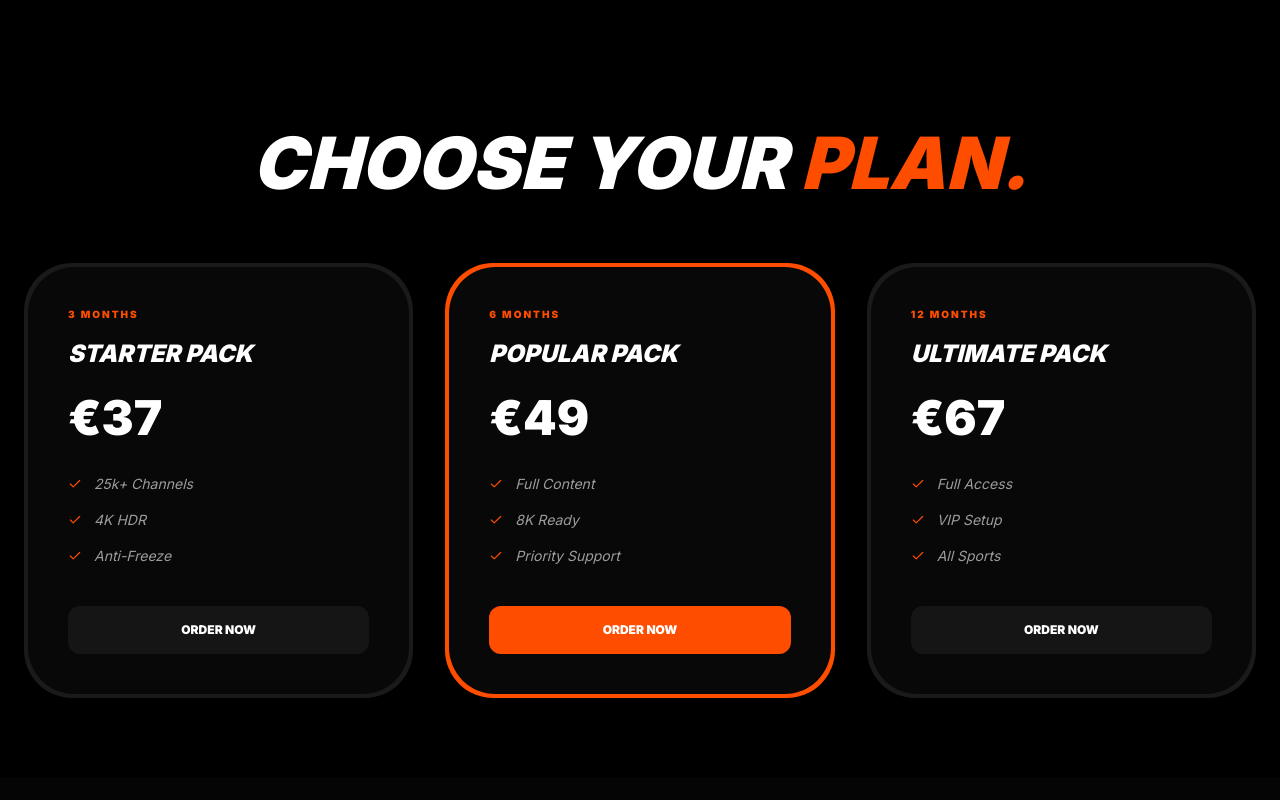
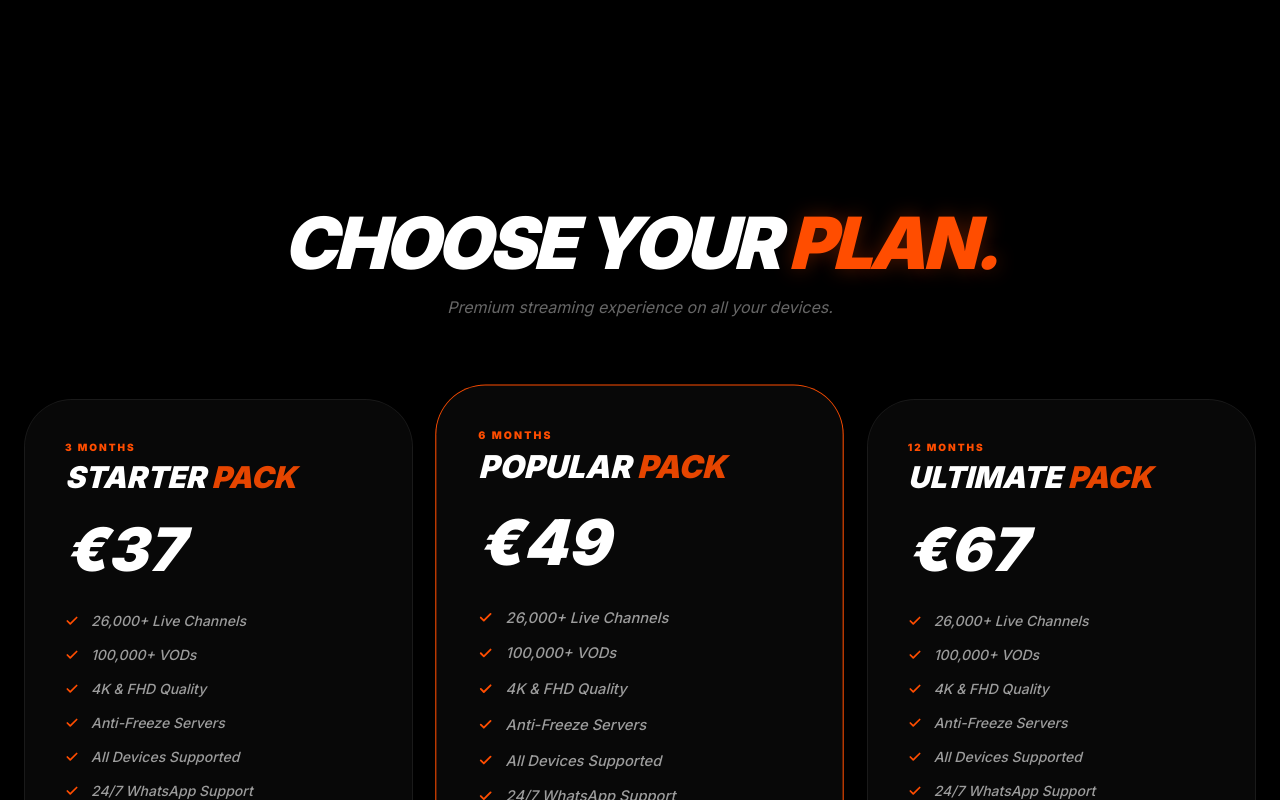
Before and after one commit to mangusta36/qwevotv-stream, a Next.js app: page / in a window 1280 px wide. Shown: the part 2000-2800 px from the top of the page. Built offline with nearby package versions, Linux system fonts and the light colour scheme.

Commit message:
jajahwhgwg13

```diff
--- a/src/components/layout/Navbar.tsx
+++ b/src/components/layout/Navbar.tsx
@@ -5,6 +5,9 @@ import { useState } from "react";
 
 export default function Navbar() {
   const [isOpen, setIsOpen] = useState(false);
+
+  // الرابط الجديد مع الميساج
+  const whatsappUrl = "https://wa.me/447828714977?text=Hello.%20(qwevo%20tv)";
 
   return (
     <header className="w-full fixed top-0 z-[100] py-4 px-6 md:px-12">
@@ -20,7 +23,7 @@ export default function Navbar() {
           </span>
         </Link>
 
-        {/* Links dialek kamlin - Reje3na Features, Pricing, Blog, Support */}
+        {/* Links dialek kamlin */}
         <div className="hidden lg:flex gap-8 text-[13px] font-extrabold text-white/80">
           <Link href="/" className="hover:text-primary transition-colors uppercase tracking-[0.15em]">Home</Link>
           <Link href="/features" className="hover:text-primary transition-colors uppercase tracking-[0.15em]">Features</Link>
@@ -32,8 +35,9 @@ export default function Navbar() {
         {/* WhatsApp Button */}
         <div className="flex items-center gap-4">
           <a
-            href="https://wa.me/447828714977"
+            href={whatsappUrl}
             target="_blank"
+            rel="noopener noreferrer"
             className="hidden sm:flex bg-primary hover:bg-white hover:text-black text-white px-8 py-3 rounded-2xl font-black text-xs items-center gap-2 transition-all shadow-xl shadow-primary/20 transform hover:-translate-y-1"
           >
             <MessageCircle size={18} fill="currentColor" />
@@ -54,7 +58,7 @@ export default function Navbar() {
           <Link href="/pricing" onClick={()=>setIsOpen(false)} className="text-white font-black uppercase text-lg tracking-widest">Pricing</Link>
           <Link href="/blog" onClick={()=>setIsOpen(false)} className="text-white font-black uppercase text-lg tracking-widest">Blog</Link>
           <Link href="/support" onClick={()=>setIsOpen(false)} className="text-white font-black uppercase text-lg tracking-widest">Support</Link>
-          <a href="https://wa.me/447828714977" className="bg-primary text-white py-4 rounded-2xl font-black shadow-lg">WHATSAPP</a>
+          <a href={whatsappUrl} target="_blank" rel="noopener noreferrer" className="bg-primary text-white py-4 rounded-2xl font-black shadow-lg">WHATSAPP</a>
         </div>
       )}
     </header>
--- a/src/components/sections/Pricing.tsx
+++ b/src/components/sections/Pricing.tsx
@@ -1,39 +1,104 @@
 "use client";
-import { Check, Star, Zap } from "lucide-react";
+import { Check } from "lucide-react";
+import { motion } from "framer-motion";
 
-const plans = [
-  { name: "Starter", duration: "3 Months", price: "37", features: ["25k+ Channels", "4K HDR", "Anti-Freeze"], recommended: false },
-  { name: "Popular", duration: "6 Months", price: "49", features: ["Full Content", "8K Ready", "Priority Support"], recommended: true },
-  { name: "Ultimate", duration: "12 Months", price: "67", features: ["Full Access", "VIP Setup", "All Sports"], recommended: false }
+const FEATURES = [
+  "26,000+ Live Channels",
+  "100,000+ VODs",
+  "4K & FHD Quality",
+  "Anti-Freeze Servers",
+  "All Devices Supported",
+  "24/7 WhatsApp Support",
+  "Free Setup Assistance"
+];
+
+const PLANS = [
+  { id: "starter", name: "Starter", duration: "3 Months", price: "37", recommended: false },
+  { id: "popular", name: "Popular", duration: "6 Months", price: "49", recommended: true },
+  { id: "ultimate", name: "Ultimate", duration: "12 Months", price: "67", recommended: false }
 ];
 
 export default function Pricing() {
+  const phoneNumber = "447828714977";
+  const siteName = "qwevo tv";
+
   return (
+    <section className="py-20 bg-black w-full overflow-hidden" id="pricing">
       <div className="max-w-7xl mx-auto px-6">
-      <div className="text-center mb-16">
-        <h2 className="text-4xl md:text-7xl font-black text-white uppercase italic">CHOOSE YOUR <span className="text-primary">PLAN.</span></h2>
+
+        <div className="text-center mb-12 md:mb-20">
+          {/* استعملت Framer Motion خفيف هنا باش نتفاداو مشاكل الـ CSS */}
+          <motion.h2
+            initial={{ opacity: 0, y: 10 }}
+            whileInView={{ opacity: 1, y: 0 }}
+            viewport={{ once: true }}
+            className="text-4xl md:text-7xl font-black text-white uppercase italic tracking-tighter"
+          >
+            CHOOSE YOUR <span className="text-primary" style={{ textShadow: '0 0 20px rgba(255,68,0,0.3)' }}>PLAN.</span>
+          </motion.h2>
+          <p className="text-white/40 mt-4 italic text-sm md:text-base">Premium streaming experience on all your devices.</p>
         </div>
-      <div className="grid grid-cols-1 md:grid-cols-3 gap-8">
-        {plans.map((plan, i) => (
-          <div key={i} className={`p-1 rounded-[3rem] ${plan.recommended ? 'bg-primary' : 'bg-white/10'}`}>
-            <div className="bg-[#080808] rounded-[2.9rem] p-10 h-full flex flex-col">
-              <span className="text-primary font-black text-[10px] uppercase mb-4 tracking-[0.2em]">{plan.duration}</span>
-              <h3 className="text-2xl font-black text-white uppercase italic mb-6">{plan.name} PACK</h3>
-              <div className="text-5xl font-black text-white mb-8">€{plan.price}</div>
-              <div className="space-y-4 mb-10 flex-grow">
-                {plan.features.map((f, idx) => (
-                  <div key={idx} className="flex items-center gap-3 text-sm text-white/60 italic">
-                    <Check size={14} className="text-primary" /> {f}
+
+        <div className="grid grid-cols-1 md:grid-cols-3 gap-6 md:gap-8">
+          {PLANS.map((plan) => {
+            const message = `Hello, I want ${plan.duration}. (${siteName})`;
+            const whatsappUrl = `https://wa.me/${phoneNumber}?text=${encodeURIComponent(message)}`;
+
+            return (
+              <article
+                key={plan.id}
+                className={`relative flex flex-col transition-all duration-300 ${
+                  plan.recommended ? 'md:scale-105 z-10' : 'scale-100'
+                }`}
+              >
+                <div className={`h-full rounded-[3rem] p-[1px] ${
+                  plan.recommended ? 'bg-primary' : 'bg-white/10'
+                }`}>
+                  <div className="bg-[#080808] rounded-[2.9rem] p-8 md:p-10 h-full flex flex-col min-h-[580px]">
+
+                    <header className="mb-6">
+                      <p className="text-primary font-black text-[10px] uppercase tracking-[0.2em]">
+                        {plan.duration}
+                      </p>
+                      <h3 className="text-2xl md:text-3xl font-black text-white uppercase italic mt-1">
+                        {plan.name} <span className="text-primary/90">Pack</span>
+                      </h3>
+                    </header>
+
+                    <div className="mb-8">
+                      <span className="text-5xl md:text-6xl font-black text-white italic">€{plan.price}</span>
                     </div>
+
+                    <ul className="space-y-3.5 mb-10 flex-grow">
+                      {FEATURES.map((feature, idx) => (
+                        <li key={idx} className="flex items-center gap-3">
+                          <Check size={14} className="text-primary flex-shrink-0" strokeWidth={3} />
+                          <span className="text-[13px] md:text-sm text-white/60 font-medium italic">{feature}</span>
+                        </li>
                       ))}
-              </div>
-              <a href="https://wa.me/447828714977" className={`py-4 rounded-xl font-black text-xs uppercase text-center transition-all ${plan.recommended ? 'bg-primary text-white' : 'bg-white/5 text-white hover:bg-white/10'}`}>
+                    </ul>
+
+                    <a
+                      href={whatsappUrl}
+                      target="_blank"
+                      rel="noopener noreferrer"
+                      aria-label={`Order ${plan.name} package`}
+                      className={`block w-full py-4 md:py-5 rounded-2xl font-black text-[11px] uppercase text-center transition-all duration-200 ${
+                        plan.recommended
+                        ? 'bg-primary text-white shadow-lg shadow-primary/20 hover:brightness-110 active:scale-95'
+                        : 'bg-white/5 text-white border border-white/10 hover:bg-white/10'
+                      }`}
+                    >
                       ORDER NOW
                     </a>
+
                   </div>
                 </div>
-        ))}
+              </article>
+            );
+          })}
         </div>
       </div>
+    </section>
   );
 }
```
Also changed, not shown: src/components/sections/Hero.tsx (+54 -18 lines). Lines whose indentation alone changed are shown as unchanged.
